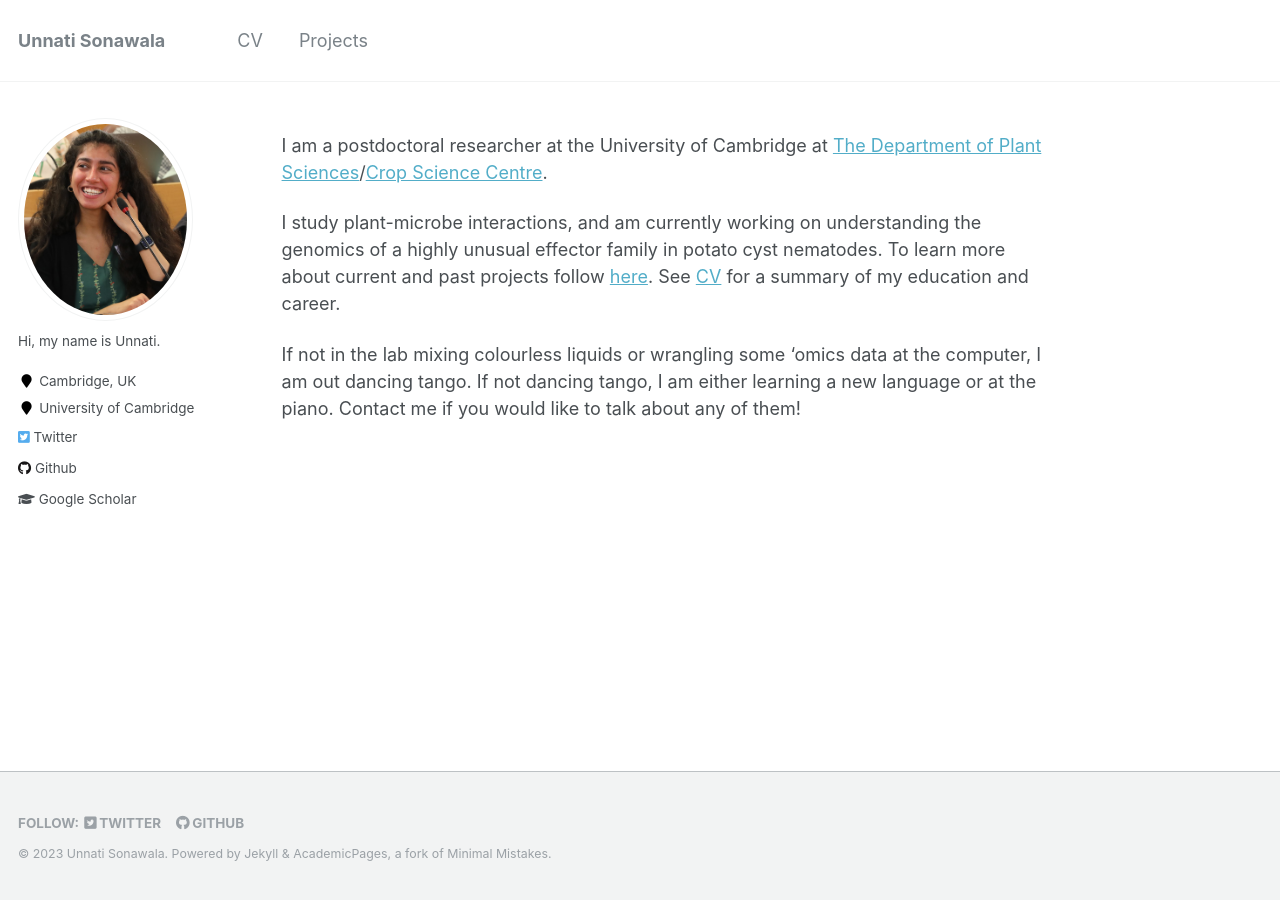
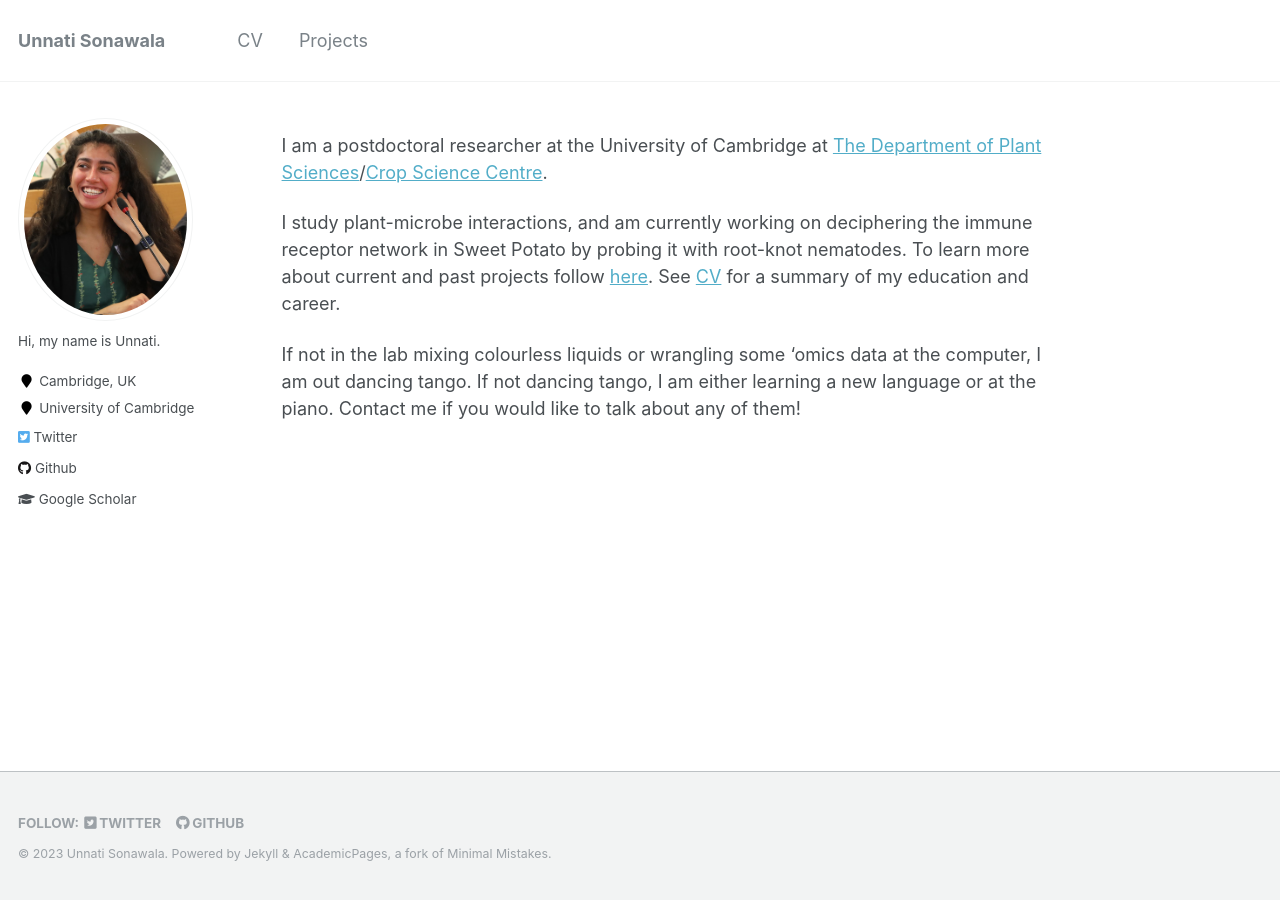
Before and after one commit to unnatisonawala/unnatisonawala.github.io, a Jekyll site: the page built from _pages/about.md, in a window 1280 px wide. Built offline with Jekyll 4.4.1, drawn with Linux system fonts in a browser that asks for light colours.

Commit message:
Update about.md

```diff
--- a/_pages/about.md
+++ b/_pages/about.md
@@ -10,6 +10,6 @@ redirect_from:
 
 I am a postdoctoral researcher at the University of Cambridge at [The Department of Plant Sciences](https://www.plantsci.cam.ac.uk/directory/unnati-sonawala)/[Crop Science Centre](https://www.cropsciencecentre.org/staff/unnati-sonawala).
 
-I study plant-microbe interactions, and am currently working on understanding the genomics of a highly unusual effector family in potato cyst nematodes. To learn more about current and past projects follow [here](projects). See [CV](cv) for a summary of my education and career.
+I study plant-microbe interactions, and am currently working on deciphering the immune receptor network in Sweet Potato by probing it with root-knot nematodes. To learn more about current and past projects follow [here](projects). See [CV](cv) for a summary of my education and career.
 
 If not in the lab mixing colourless liquids or wrangling some 'omics data at the computer, I am out dancing tango. If not dancing tango, I am either learning a new language or at the piano. Contact me if you would like to talk about any of them!
```
